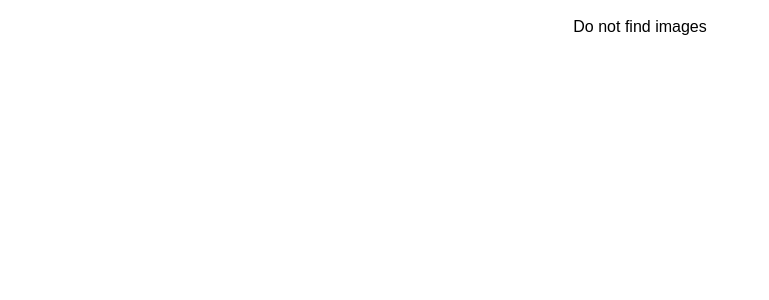
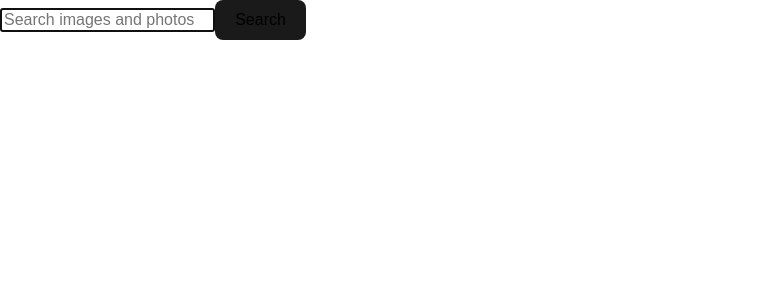
Before and after one commit to woland31252/goit-react-hw-04, a React (Vite) app: page / in a window 1280 px wide. Shown: the top 300 px of the page, without its empty margins (0-769 px from the left). Built offline with nearby package versions, Linux system fonts and the light colour scheme; no server answers.

Commit message:
fix SearchBar

```diff
--- a/src/components/App/App.jsx
+++ b/src/components/App/App.jsx
@@ -1,4 +1,4 @@
-import { useState, useEffect } from 'react';
+import { useState } from 'react';
 import { fetchImages }  from '../../image_api.js';
 import SearchBar from '../SearchBar/SearchBar.jsx';
 import ImageGallery from '../ImageGallery/ImageGallery.jsx';
@@ -10,11 +10,10 @@ export default function App() {
   const [isLoading, setIsLoading] = useState(false)
   const [error, setError] = useState(false);
 
-  useEffect(() => {
-    async function getImages() {
+  const handleSearch = async (query) => {
       try {
         setIsLoading(true)
-        const data = await fetchImages("sexy");
+        const data = await fetchImages(query);
         setImages(data);
 
       } catch (error) {
@@ -23,14 +22,17 @@ export default function App() {
         setIsLoading(false)
       }
     }
-    getImages();
-  }, []);
+
 
   return (
-    <div className={css.container}>
-      {isLoading && <Loader />}
-      {error && <p>Do not find images</p>}
-      {images.length>0 && <ImageGallery collection={ images} />}
-    </div>
+    <>
+      <SearchBar onSearch={ handleSearch} />
+      <div className={css.container}>
+        {isLoading && <Loader />}
+        {error && <p>Do not find images</p>}
+        {images.length>0 && <ImageGallery collection={ images} />}
+      </div>
+    </>
+
   );
 }
--- a/src/components/SearchBar/SearchBar.jsx
+++ b/src/components/SearchBar/SearchBar.jsx
@@ -1,12 +1,18 @@
 import { Field, Form, Formik } from "formik"
+import { useId } from "react";
 
-export default function SearchBar() {
+export default function SearchBar({ onSearch }) {
+    const id = useId();
     return (
 
-        <Formik>
+        <Formik initialValues={{ query: "" }}
+                    onSubmit={(values, actions) => {
+                        onSearch(values.query);
+                        actions.resetForm();
+                }}>
             <header>
-                <Form initialValues = {""} onSubmit = {()=>{}}>
-                    <Field type="text" autoComplete="off" autoFocus placeholder="Search images and photos"/>
+                <Form >
+                    <Field type="text" id={id} name="query" autoComplete="off" autoFocus placeholder="Search images and photos"/>
                     <button type="submit">Search</button>
                 </Form>
             </header>
```
